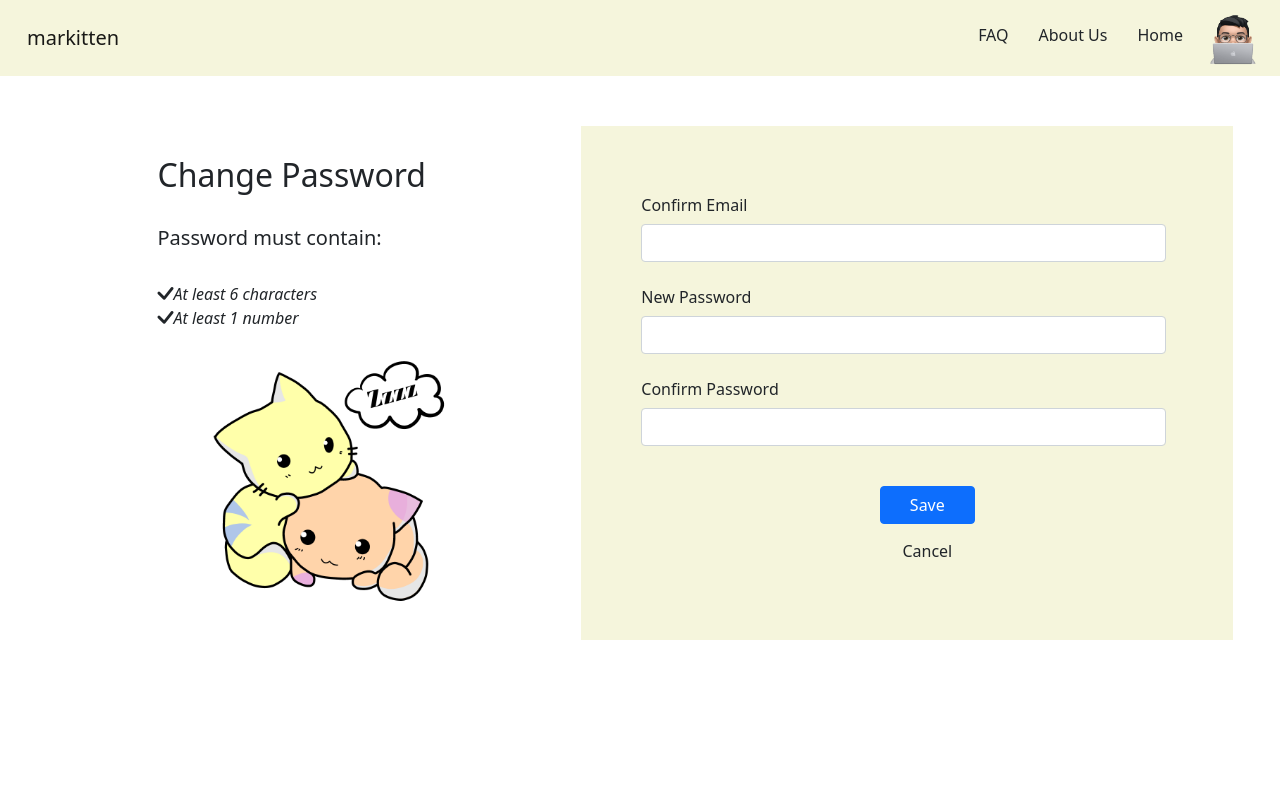
After one commit to Coscolluela/MarKitten, a Django app: template markitten/markitten_app/templates/markitten_app/changePassword.html in a window 1280 px wide. The commit adds this page. Run offline with Django 3.2, Linux system fonts and the light colour scheme; the template is opened without the code that fills it, so the values that code supplies are empty; parts of the project's set-up code (start-up, migrations or seed data) failed here and were passed over.

Commit message:
Added Change Password Feature

```diff
--- /dev/null
+++ b/markitten/markitten_app/templates/markitten_app/changePassword.html
@@ -0,0 +1,96 @@
+<!DOCTYPE html>
+<html lang="en">
+
+<head>
+    <meta charset="UTF-8">
+    <meta http-equiv="X-UA-Compatible" content="IE=edge">
+    <meta name="viewport" content="width=device-width, initial-scale=1.0">
+    <title>Change Password</title>
+    <link href="https://cdn.jsdelivr.net/npm/bootstrap@5.1.3/dist/css/bootstrap.min.css" rel="stylesheet"
+        integrity="sha384-1BmE4kWBq78iYhFldvKuhfTAU6auU8tT94WrHftjDbrCEXSU1oBoqyl2QvZ6jIW3" crossorigin="anonymous">
+    <link rel="stylesheet" href="assets/css/styles.css">
+    <link rel="stylesheet" href="https://cdn.jsdelivr.net/npm/bootstrap-icons@1.5.0/font/bootstrap-icons.css">
+</head>
+
+<body>
+    <nav class="navbar navbar-light beige">
+        <div class="container-fluid">
+            <a class="navbar-brand" href="login.html" style="padding: 15px;">
+                <!-- <img src="" alt="" width="70" height="24" class="d-inline-block align-text-top"> -->
+                markitten
+            </a>
+            <ul class="nav justify-content-end">
+                <li class="nav-item">
+                    <a class="nav-link active simpleLink aria-current=" page" href="#" style="padding: 15px;">FAQ</a>
+                </li>
+                <li class="nav-item">
+                    <a class="nav-link simpleLink" href="#" style="padding: 15px;">About Us</a>
+                </li>
+                <li class="nav-item">
+                    <a class="nav-link simpleLink" href=" Home.html" style="padding: 15px;">Home</a>
+                </li>
+                <li class="nav-item">
+                    <a href="profile.html">
+                        <img src="assets/images/sampleProfile.png" alt="" width="70px" height="60px">
+                    </a>
+                </li>
+            </ul>
+        </div>
+    </nav>
+
+    <div class="row">
+        <div class="col-md-5" style="padding: 80px; padding-left: 13%;" id="slide-in-left">
+            <h2>Change Password</h2>
+            <br>
+            <h5>Password must contain:</h5>
+            <br>
+            <i class="bi bi-check-lg">At least 6 characters</i>
+            <br>
+            <i class="bi bi-check-lg">At least 1 number</i>
+            <br>
+            <img src="assets/images/waiting.png" alt="" width="90%" style="margin: 15px auto auto 50px;">
+        </div>
+        <div class="col-md-6" style="padding: 60px 20px 60px 60px; background-color: beige; margin: 50px;" id="fade-in">
+            <form>
+                <div class="mb-3">
+                    <div class="d-grid gap-2 col-11 d-md-block">
+                        <label for="staticEmail" class="col-form-label">Confirm Email</label>
+                        <input type="text" class="form-control" id="staticEmail" required>
+                    </div>
+                </div>
+                <div class="mb-3">
+                    <div class="d-grid gap-2 col-11 d-md-block">
+                        <label for="inputPassword" class="col-form-label">New Password</label>
+                        <input type="password" class="form-control" id="inputPassword" required>
+                    </div>
+                </div>
+                <div class="mb-3">
+                    <div class="d-grid gap-2 col-11 d-md-block">
+                        <label for="confirmPassword" class="col-form-label">Confirm Password</label>
+                        <input type="password" class="form-control" id="confirmPassword" required>
+                    </div>
+                </div>
+                <br>
+                <div class="d-grid gap-2 col-2 mx-auto">
+                    <button type="submit" class="btn btn-primary" style="margin-bottom: 10px">Save</button>
+                    <h6 style="text-align: center;">
+                        <a href="profile.html" class="simpleLink">
+                            Cancel
+                        </a>
+                    </h6>
+                </div>
+            </form>
+        </div>
+    </div>
+
+    <!-- SCROLL ANIMATION -->
+    <script src="https://unpkg.com/aos@next/dist/aos.js"></script>
+    <script>
+        AOS.init();
+    </script>
+    <script src="https://cdn.jsdelivr.net/npm/bootstrap@5.1.3/dist/js/bootstrap.bundle.min.js"
+        integrity="sha384-ka7Sk0Gln4gmtz2MlQnikT1wXgYsOg+OMhuP+IlRH9sENBO0LRn5q+8nbTov4+1p"
+        crossorigin="anonymous"></script>
+</body>
+
+</html>
--- a/markitten/markitten_app/templates/markitten_app/profile.html
+++ b/markitten/markitten_app/templates/markitten_app/profile.html
@@ -51,6 +51,12 @@
                         animi autem, placeat exercitationem magni doloremque?</p>
                 </div>
                 <ul class="list-group list-group-flush">
+                    <li class="list-group-item" style="text-align: center;">
+                        <a href="changePassword.html" class="simpleLink">
+                            <i class="bi bi-file-earmark-lock"></i>
+                            Change Password
+                        </a>
+                    </li>
                     <li class="list-group-item" style="text-align: center;">
                         <a href="leaveReview.html" class="simpleLink">
                             <i class="bi bi-star-half"></i>
```
Also changed, not shown: markitten/markitten_app/templates/markitten_app/leaveComplaint.html (+6 -6 lines), markitten/markitten_app/templates/markitten_app/leaveReview.html (+6 -7 lines), markitten/markitten_app/templates/markitten_app/productDetails.html (+6 -5 lines).
